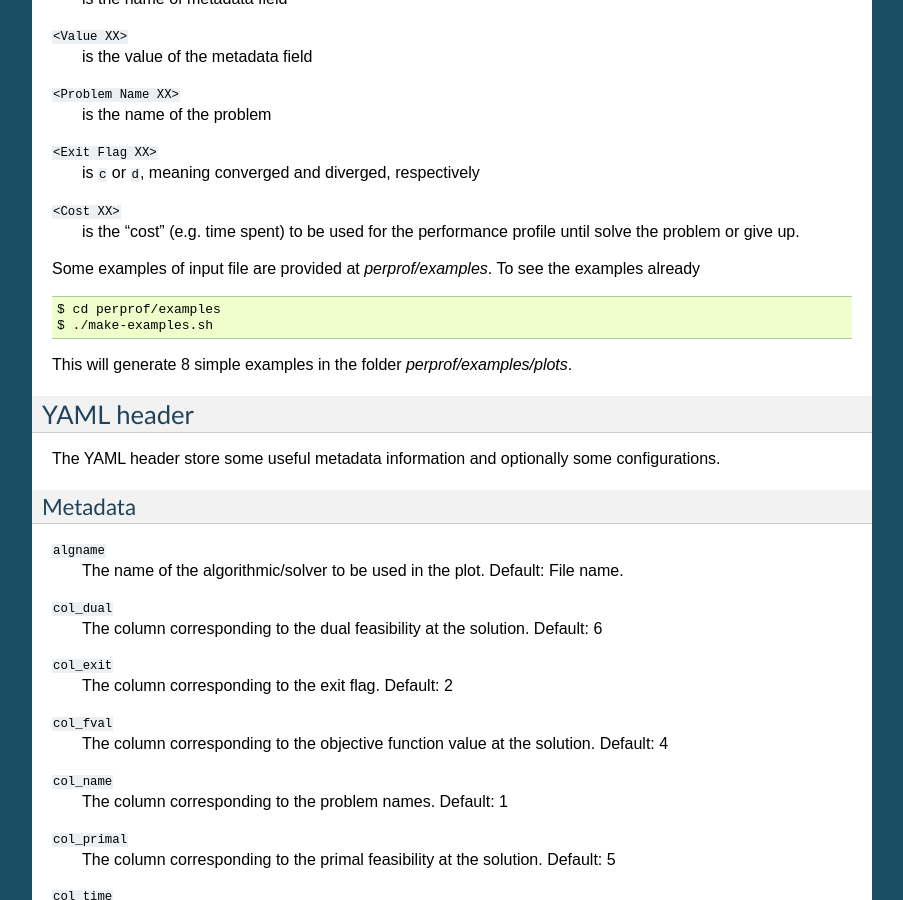
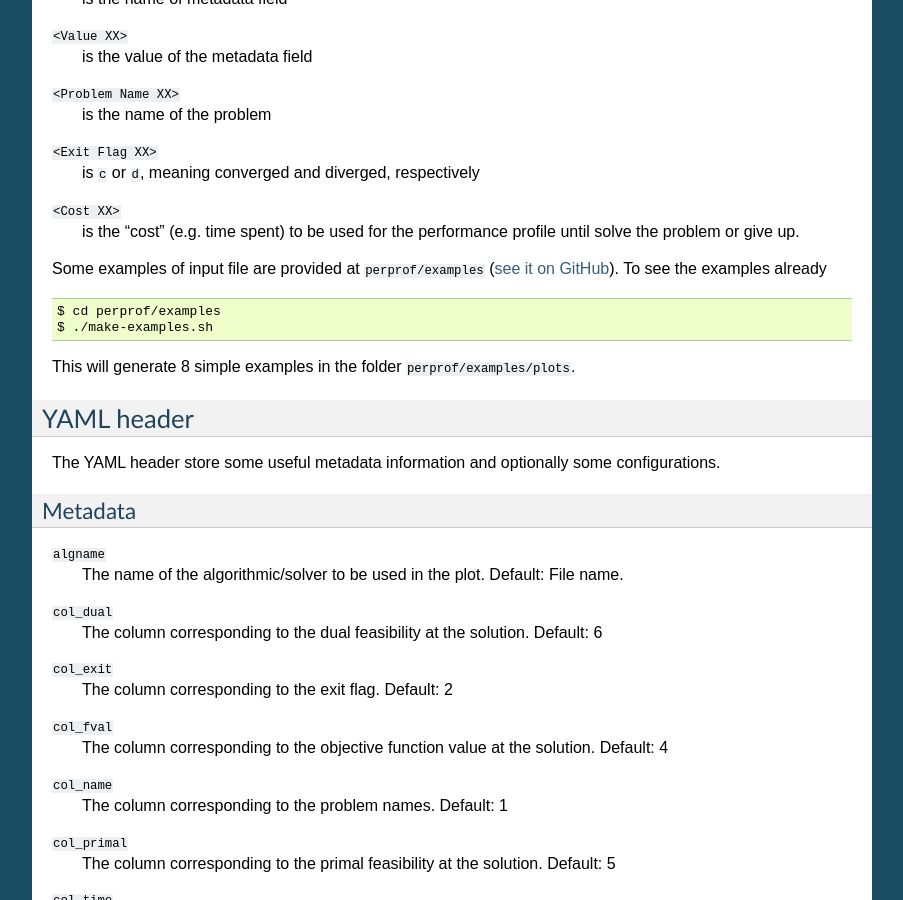
Before and after one commit to abelsiqueira/perprof-py, a Sphinx documentation site: the page built from doc/file-format.rst, in a window 1280 px wide and 900 px high, scrolled down 371 px. Shown: the whole window, without its empty margins (198-1101 px from the left). Built offline with Sphinx 7.4.7, drawn with Linux system fonts in a browser that asks for light colours.

Commit message:
Make examples more findable

```diff
--- a/doc/file-format.rst
+++ b/doc/file-format.rst
@@ -26,13 +26,14 @@ where
 ``<Cost XX>``
     is the "cost" (e.g. time spent) to be used for the performance profile until solve the problem or give up.
 
-Some examples of input file are provided at `perprof/examples`.
+Some examples of input file are provided at ``perprof/examples`` (`see it on
+GitHub <https://github.com/ufpr-opt/perprof-py/tree/master/perprof/examples>`_).
 To see the examples already ::
 
     $ cd perprof/examples
     $ ./make-examples.sh
 
-This will generate 8 simple examples in the folder `perprof/examples/plots`.
+This will generate 8 simple examples in the folder ``perprof/examples/plots``.
 
 YAML header
 -----------
--- a/doc/flags.rst
+++ b/doc/flags.rst
@@ -8,13 +8,13 @@ perprof-py have a lot of options. To see a list with all of then::
 Store flags in a file
 ---------------------
 
-To fully customize your needs, you may need to add a few flags for `perprof`. The
+To fully customize your needs, you may need to add a few flags for ``perprof``. The
 best way to do this is to create a file with a flag in each line and calling
-`perprof` with that file as argument, with a `@` preceding the file name::
+``perprof`` with that file as argument, with a ``@`` preceding the file name::
 
     $ perprof @filename [more flags] FILE1 FILE2 [FILE3 ...]
 
-For a example you can look at `test/pdf.args`. To use it, enter ::
+For a example you can look at ``test/pdf.args``. To use it, enter ::
 
     $ perprof @test/pdf.args -f -o tmp test/*.long
 
```
